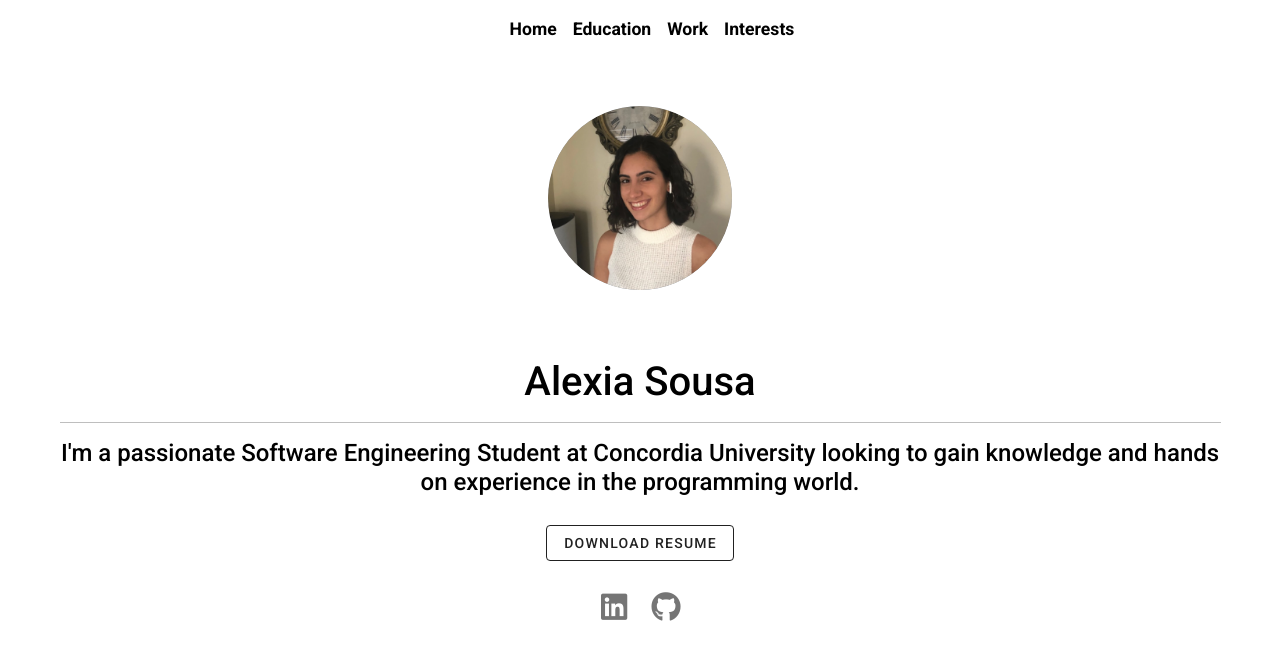
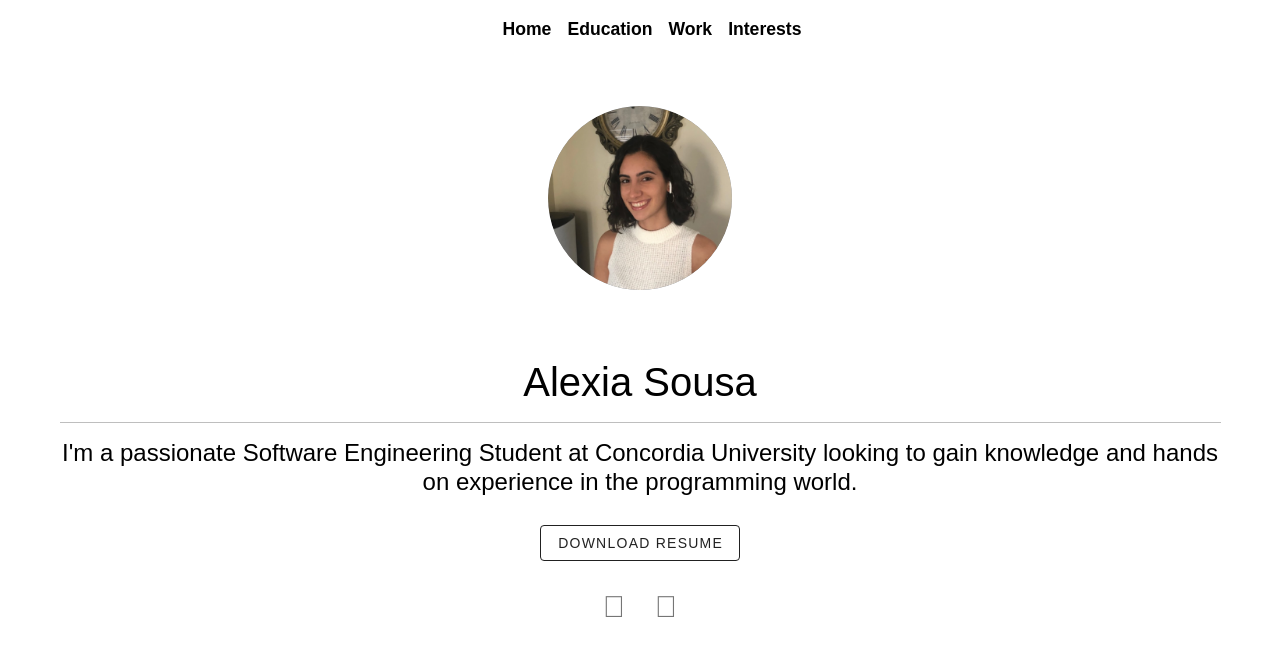
Before and after one commit to Alexialsousa/AlexiaSousa_Resume, a Vue app: page / in a window 1280 px wide. Shown: the top 660 px of the page. Built offline with nearby package versions, Linux system fonts and the light colour scheme.

Commit message:
apply global font change

```diff
--- a/src/App.vue
+++ b/src/App.vue
@@ -18,3 +18,9 @@ export default {
   },
 };
 </script>
+
+<style>
+* {
+  font-family: sans-serif !important;
+}
+</style>
```
